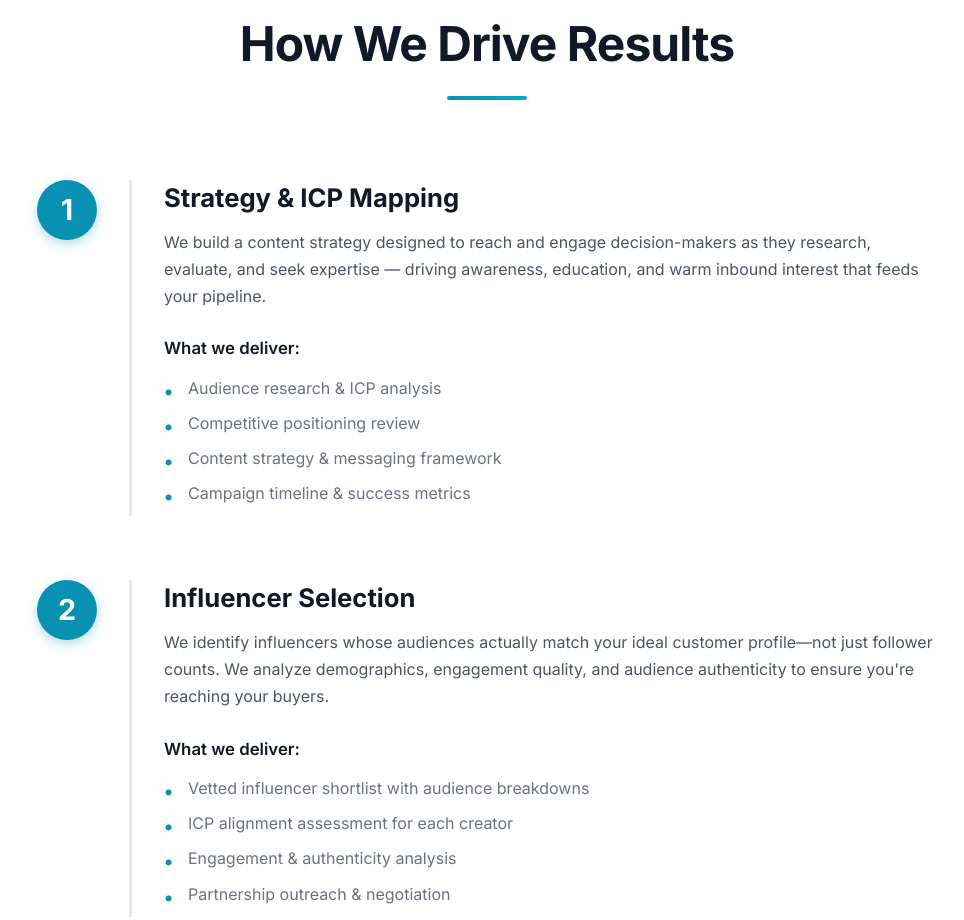
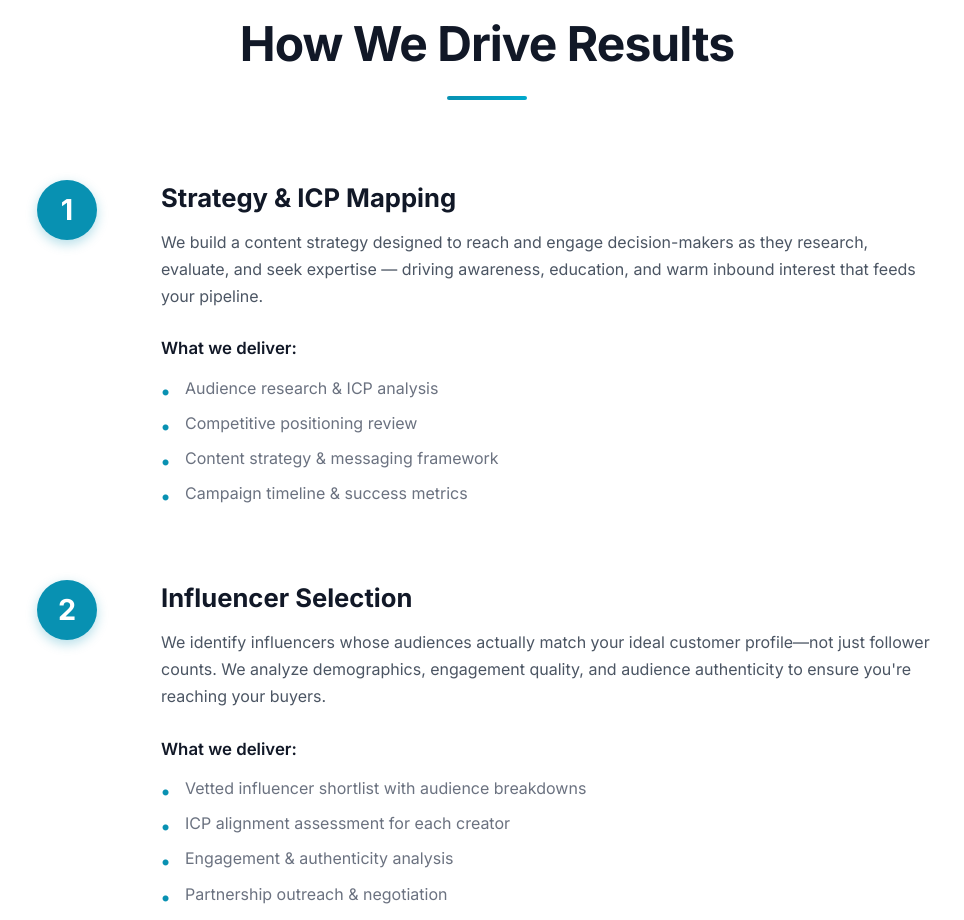
Before and after one commit to moeahmed111/Tetherlabs.net, a website: page index.html in a window 1280 px wide. Shown: the part 1698-2618 px from the top of the page, without its empty margins (153-1117 px from the left). Drawn offline with Linux system fonts and the light colour scheme.

Commit message:
Remove grey vertical line on desktop timeline - cleaner appearance
- Removed border-left: 3px solid #e5e7eb from .step-content
- Grey line was showing on hover creating box effect
- Now desktop timeline has clean, minimal appearance
- Numbered circles provide enough visual separation
- Hover effect now only shows card lift + shadow + teal border
- No more grey box/line appearance

```diff
--- a/styles.css
+++ b/styles.css
@@ -2860,7 +2860,6 @@ body {
     flex: 1;
     background: #ffffff;
     padding: 0;
-    border-left: 3px solid #e5e7eb;
     padding-left: 2rem;
 }
 
```
